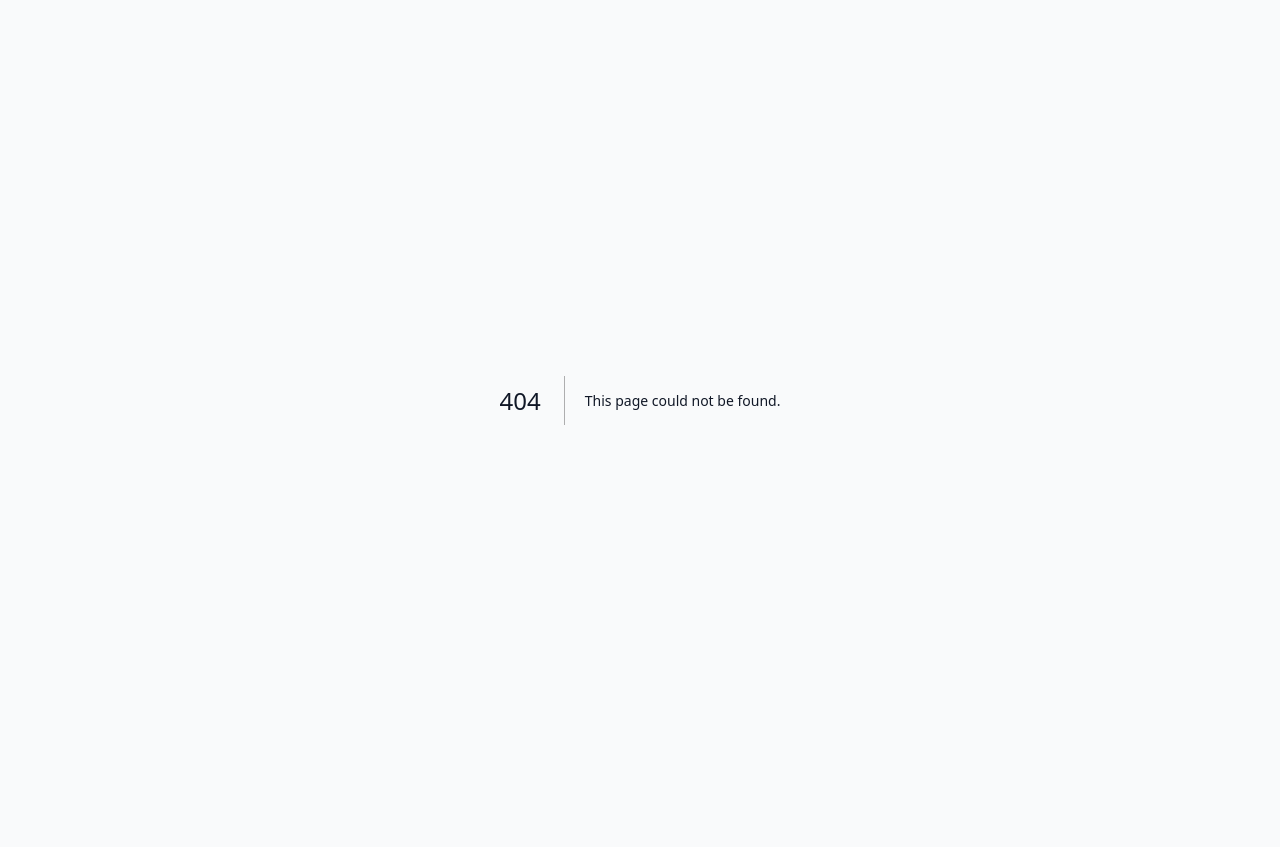
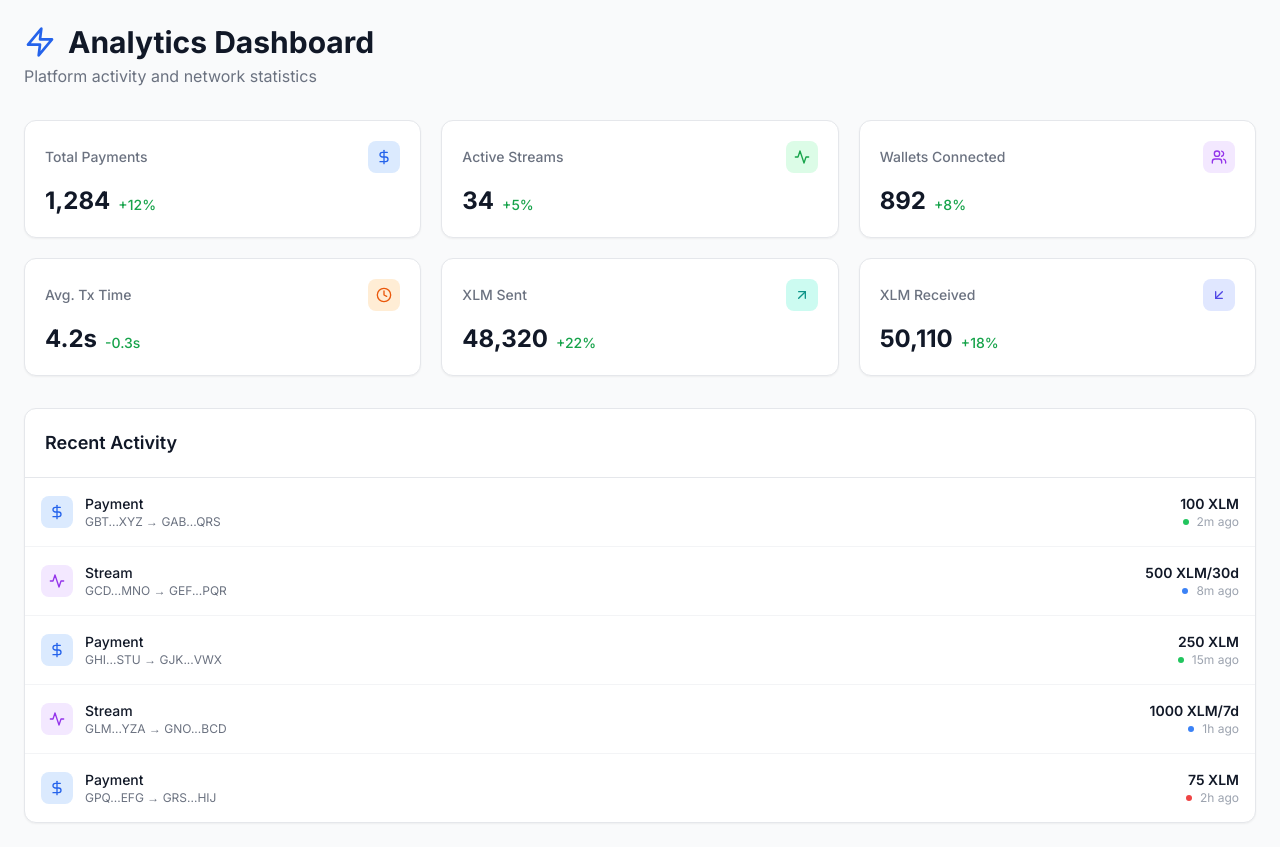
Before and after one commit to Orbytech/orbytech-stack, a Next.js app in the folder apps/web/: page /dashboard in a window 1280 px wide. Before the commit this address had no page. Before the commit the page ends 800 px from the top, so only its background shows below. Built offline with nearby package versions, Linux system fonts and the light colour scheme.

Commit message:
feat(web): add dashboard analytics page with stats cards and activity feed

```diff
--- /dev/null
+++ b/apps/web/src/app/dashboard/page.tsx
@@ -0,0 +1,101 @@
+'use client';
+
+import { useEffect, useState } from 'react';
+import { Activity, ArrowUpRight, ArrowDownLeft, Zap, DollarSign, Users, Clock } from 'lucide-react';
+
+const STATS = [
+  { label: 'Total Payments', value: '1,284', change: '+12%', icon: DollarSign, color: 'blue' },
+  { label: 'Active Streams', value: '34', change: '+5%', icon: Activity, color: 'green' },
+  { label: 'Wallets Connected', value: '892', change: '+8%', icon: Users, color: 'purple' },
+  { label: 'Avg. Tx Time', value: '4.2s', change: '-0.3s', icon: Clock, color: 'orange' },
+  { label: 'XLM Sent', value: '48,320', change: '+22%', icon: ArrowUpRight, color: 'teal' },
+  { label: 'XLM Received', value: '50,110', change: '+18%', icon: ArrowDownLeft, color: 'indigo' },
+];
+
+const ACTIVITY = [
+  { id: '1', type: 'payment', from: 'GBT...XYZ', to: 'GAB...QRS', amount: '100 XLM', time: '2m ago', status: 'success' },
+  { id: '2', type: 'stream',  from: 'GCD...MNO', to: 'GEF...PQR', amount: '500 XLM/30d', time: '8m ago', status: 'active' },
+  { id: '3', type: 'payment', from: 'GHI...STU', to: 'GJK...VWX', amount: '250 XLM', time: '15m ago', status: 'success' },
+  { id: '4', type: 'stream',  from: 'GLM...YZA', to: 'GNO...BCD', amount: '1000 XLM/7d', time: '1h ago', status: 'active' },
+  { id: '5', type: 'payment', from: 'GPQ...EFG', to: 'GRS...HIJ', amount: '75 XLM', time: '2h ago', status: 'failed' },
+];
+
+const colorCls: Record<string, string> = {
+  blue: 'bg-blue-100 text-blue-600 dark:bg-blue-900/30 dark:text-blue-400',
+  green: 'bg-green-100 text-green-600 dark:bg-green-900/30 dark:text-green-400',
+  purple: 'bg-purple-100 text-purple-600 dark:bg-purple-900/30 dark:text-purple-400',
+  orange: 'bg-orange-100 text-orange-600 dark:bg-orange-900/30 dark:text-orange-400',
+  teal: 'bg-teal-100 text-teal-600 dark:bg-teal-900/30 dark:text-teal-400',
+  indigo: 'bg-indigo-100 text-indigo-600 dark:bg-indigo-900/30 dark:text-indigo-400',
+};
+
+const statusCls: Record<string, string> = {
+  success: 'bg-green-500',
+  active: 'bg-blue-500',
+  failed: 'bg-red-500',
+};
+
+export default function DashboardPage() {
+  const [ready, setReady] = useState(false);
+  useEffect(() => { setTimeout(() => setReady(true), 500); }, []);
+
+  return (
+    <div className="min-h-screen bg-gray-50 dark:bg-gray-950 p-6">
+      <div className="max-w-7xl mx-auto">
+        <div className="mb-8">
+          <h1 className="text-3xl font-bold text-gray-900 dark:text-white flex items-center gap-3">
+            <Zap className="h-8 w-8 text-blue-600" /> Analytics Dashboard
+          </h1>
+          <p className="text-gray-500 dark:text-gray-400 mt-1">Platform activity and network statistics</p>
+        </div>
+
+        <div className="grid grid-cols-1 sm:grid-cols-2 lg:grid-cols-3 gap-5 mb-8">
+          {STATS.map(({ label, value, change, icon: Icon, color }) => (
+            <div key={label} className="bg-white dark:bg-gray-900 rounded-xl border border-gray-200 dark:border-gray-800 p-5 shadow-sm">
+              <div className="flex items-center justify-between mb-3">
+                <span className="text-sm font-medium text-gray-500 dark:text-gray-400">{label}</span>
+                <div className={`p-2 rounded-lg ${colorCls[color]}`}><Icon className="h-4 w-4" /></div>
+              </div>
+              {ready ? (
+                <div className="flex items-end gap-2">
+                  <span className="text-2xl font-bold text-gray-900 dark:text-white">{value}</span>
+                  <span className="text-sm font-medium pb-0.5 text-green-600 dark:text-green-400">{change}</span>
+                </div>
+              ) : (
+                <div className="h-8 w-24 bg-gray-200 dark:bg-gray-700 rounded animate-pulse" />
+              )}
+            </div>
+          ))}
+        </div>
+
+        <div className="bg-white dark:bg-gray-900 rounded-xl border border-gray-200 dark:border-gray-800 shadow-sm">
+          <div className="p-5 border-b border-gray-200 dark:border-gray-800">
+            <h2 className="text-lg font-semibold text-gray-900 dark:text-white">Recent Activity</h2>
+          </div>
+          <div className="divide-y divide-gray-100 dark:divide-gray-800">
+            {ACTIVITY.map((item) => (
+              <div key={item.id} className="flex items-center justify-between p-4">
+                <div className="flex items-center gap-3">
+                  <div className={`p-2 rounded-lg ${item.type === 'payment' ? colorCls.blue : colorCls.purple}`}>
+                    {item.type === 'payment' ? <DollarSign className="h-4 w-4" /> : <Activity className="h-4 w-4" />}
+                  </div>
+                  <div>
+                    <p className="text-sm font-medium text-gray-900 dark:text-white capitalize">{item.type}</p>
+                    <p className="text-xs text-gray-500 dark:text-gray-400">{item.from} → {item.to}</p>
+                  </div>
+                </div>
+                <div className="text-right">
+                  <p className="text-sm font-semibold text-gray-900 dark:text-white">{item.amount}</p>
+                  <div className="flex items-center gap-2 justify-end">
+                    <span className={`inline-block h-1.5 w-1.5 rounded-full ${statusCls[item.status]}`} />
+                    <span className="text-xs text-gray-400">{item.time}</span>
+                  </div>
+                </div>
+              </div>
+            ))}
+          </div>
+        </div>
+      </div>
+    </div>
+  );
+}
```
